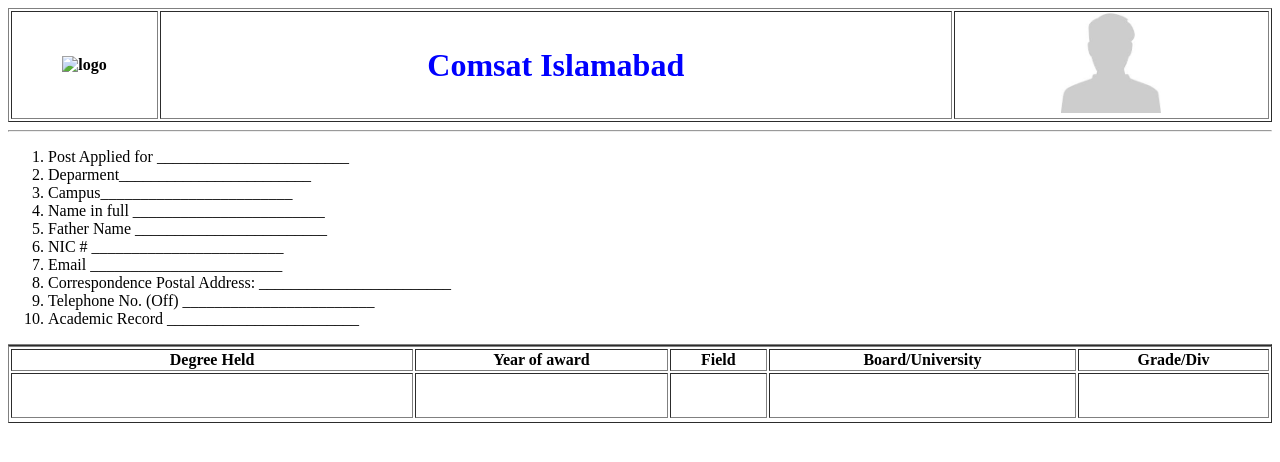
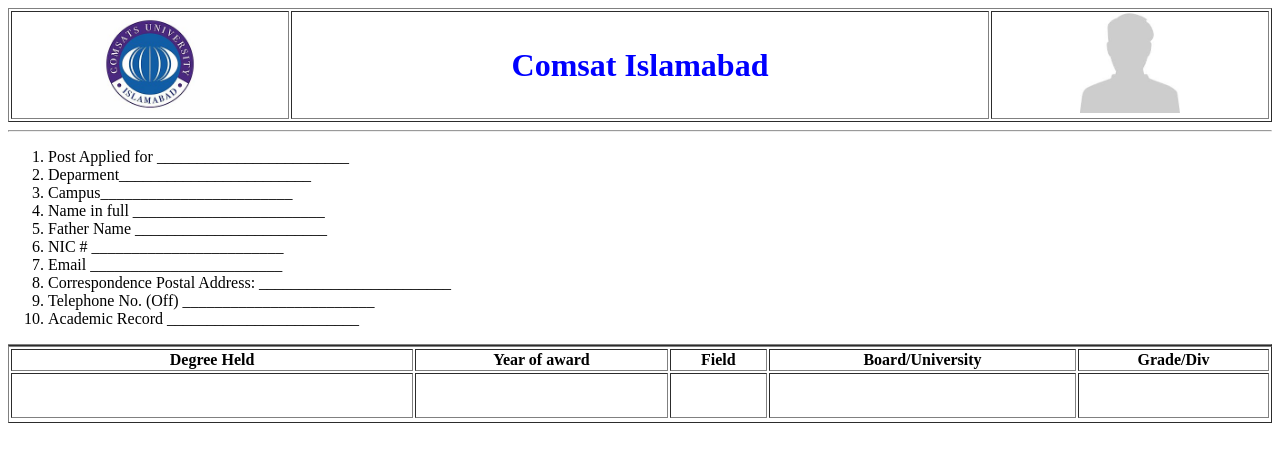
Before and after one commit to aley169/lab_task, a plain HTML site: page labtask2.html in a window 1280 px wide. Drawn offline with Linux system fonts and the light colour scheme.

Commit message:
my commit

```diff
--- a/labtask2.html
+++ b/labtask2.html
@@ -9,7 +9,7 @@
 <table border ="1" width="100%">
 <tr>
     <th>
-	<img src="logo.jpg" alt="logo" width="100" height="100" >
+	<img src="i.jpg" alt="logo" width="100" height="100" >
 
 	</th>
     <th><h1 style="color:blue;">Comsat Islamabad</h1>
```
